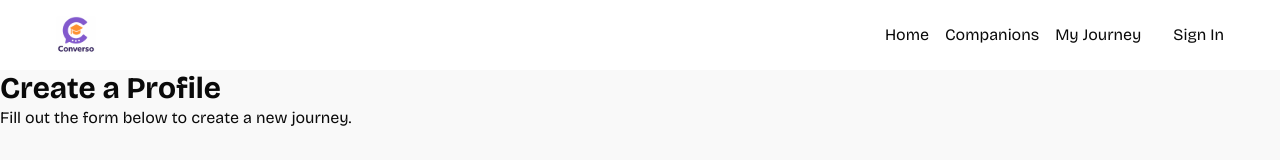
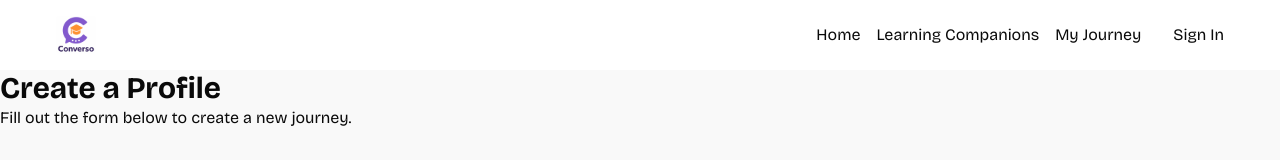
Before and after one commit to azubuike-nnamdi/ai-voice-agent, a Next.js app: page /my-journey/new in a window 1280 px wide. Shown: the top 160 px of the page. Built offline with nearby package versions, Linux system fonts and the light colour scheme.

Commit message:
chore: update navbar style :paintbrush:

```diff
--- a/components/common/nav-items.tsx
+++ b/components/common/nav-items.tsx
@@ -11,7 +11,7 @@ function NavItems() {
   return (
     <nav className='flex items-center gap-4'>
       {navItems.map((item) => (
-        <Link key={item.href} href={item.href} className={cn(pathname === item.href && 'text-primary font-semibold', 'hover:text-primary transition-colors')}>
+        <Link key={item.href} href={item.href} className={cn(pathname === item.href && 'text-primary', 'hover:text-primary transition-colors')}>
           {item.label}
         </Link>
       ))}
--- a/data/index.ts
+++ b/data/index.ts
@@ -2,7 +2,7 @@ import { COMPANIONS_URL, HOME_URL, MY_JOURNEY_URL } from "@/config/routes"
 
 const navItems = [
   { label: 'Home', href: HOME_URL },
-  { label: 'Companions', href: COMPANIONS_URL },
+  { label: 'Learning Companions', href: COMPANIONS_URL },
   { label: 'My Journey', href: MY_JOURNEY_URL },
 ]
 
```
